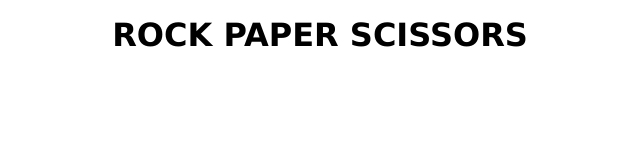
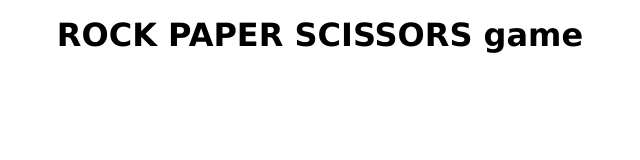
Before and after one commit to parimal-paramanik/JS_PROJECTS, a plain HTML site: page Rock_Paper_Scissors/index.html in a window 1280 px wide. Shown: the whole page, without its empty margins (320-960 px from the left). Drawn offline with Linux system fonts and the light colour scheme.

Commit message:
Update index.html

```diff
--- a/Rock_Paper_Scissors/index.html
+++ b/Rock_Paper_Scissors/index.html
@@ -8,7 +8,7 @@
 </head>
 <body>
     <h1>
-        ROCK PAPER SCISSORS
+        ROCK PAPER SCISSORS game
     </h1>
 </body>
 <source src="index.js" type="">
```
